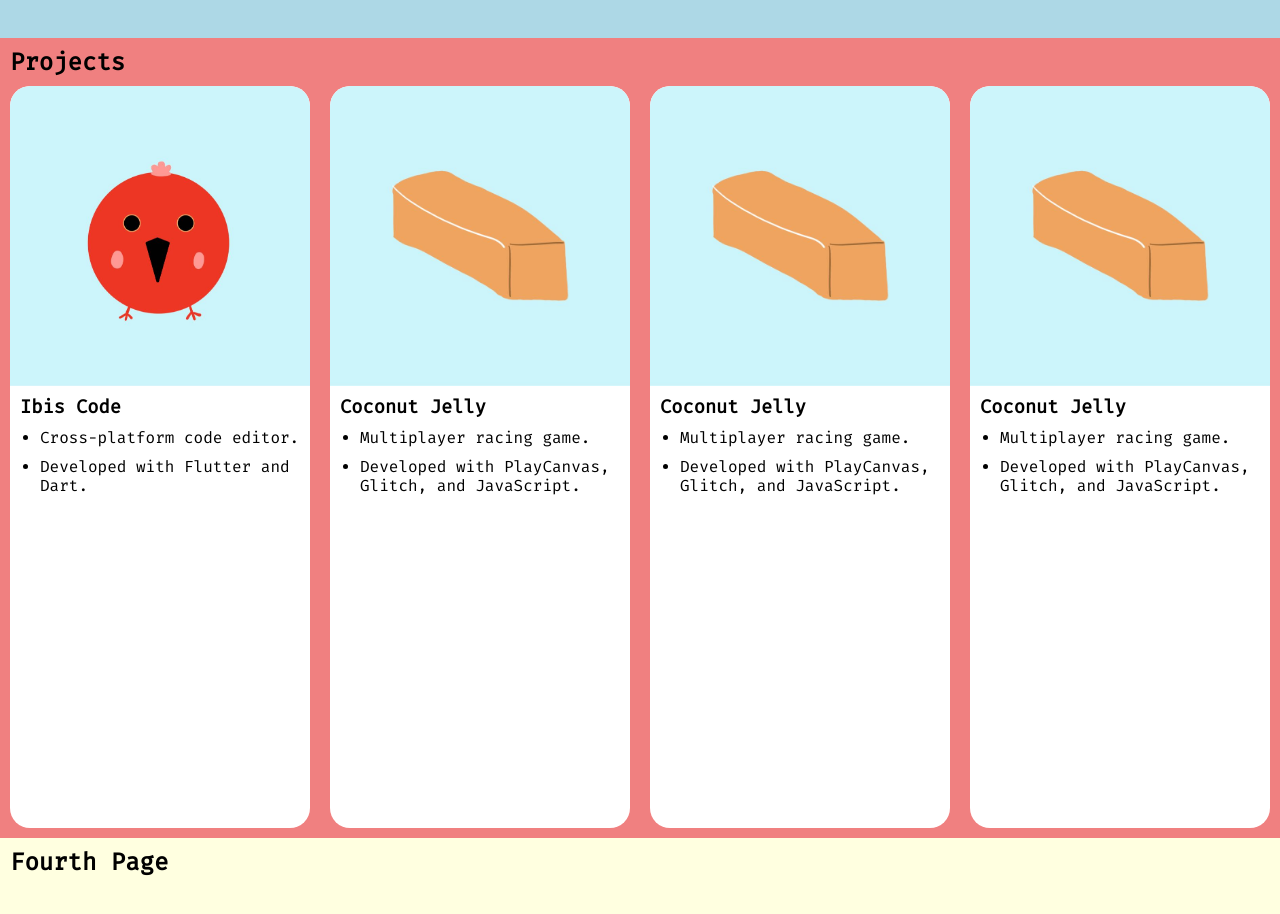
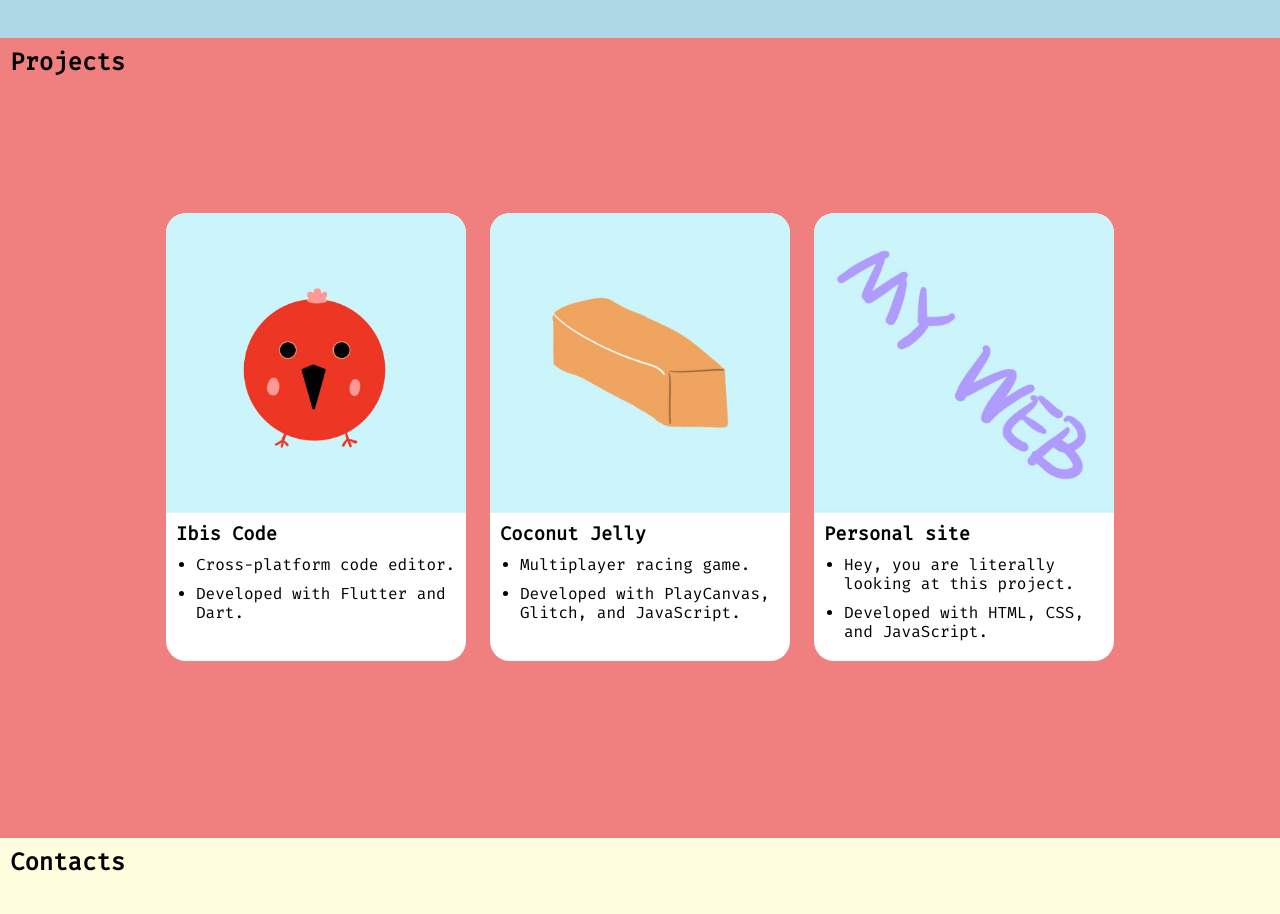
Before and after one commit to Zh-eng-yi/personal-site, a plain HTML site: page index.html in a window 1280 px wide. Shown: the part 1607-2521 px from the top of the page. Drawn offline with nearby package versions, Linux system fonts and the light colour scheme.

Commit message:
Improved alignment of project page

```diff
--- a/index.html
+++ b/index.html
@@ -14,7 +14,6 @@
 		<div class="container">
 
 			<section id="intro">
-				<!-- <h1>First Page</h1> -->
 				<h1>> <span class="auto-type"></span></h1>
 			</section>
 
@@ -68,27 +67,19 @@
 							<li>Developed with PlayCanvas, Glitch, and JavaScript.  </li>
 						</ul>
 					</div>
-					<div class="project-card"> <!--project coconut jelly-->
-						<div id="cj-image" class="project-image"></div>
-						<h3>Coconut Jelly</h3>
+					<div class="project-card"> <!--project personal site-->
+						<div id="ps-image" class="project-image"></div>
+						<h3>Personal site</h3>
 						<ul>
-							<li>Multiplayer racing game.</li>
-							<li>Developed with PlayCanvas, Glitch, and JavaScript.  </li>
-						</ul>
-					</div>
-					<div class="project-card"> <!--project coconut jelly-->
-						<div id="cj-image" class="project-image"></div>
-						<h3>Coconut Jelly</h3>
-						<ul>
-							<li>Multiplayer racing game.</li>
-							<li>Developed with PlayCanvas, Glitch, and JavaScript.  </li>
+							<li>Hey, you are literally looking at this project.</li>
+							<li>Developed with HTML, CSS, and JavaScript.  </li>
 						</ul>
 					</div>
 				</div>
 			</section>
 
-			<section class="four">
-				<h1>Fourth Page</h1>
+			<section id="contacts">
+				<h1>Contacts</h1>
 			</section>
 
 		</div>
--- a/style.css
+++ b/style.css
@@ -12,13 +12,11 @@ ul {
 }
 
 li {
-    /* margin: 10px; */
     margin-top: 20px;
 }
 
 section {
     min-height: 100vh;
-    /* scroll-snap-align: start; */
 }
 
 section h1 {
@@ -56,45 +54,27 @@ span {
     margin-right: 40px;
 }
 
-/* #projects {
-    background-color: lightcoral;
-    padding-bottom: 50px;
-} */
-
 #projects {
     background-color: lightcoral;
     display: flex;
     flex-direction: column;
 }
 
-#projects h1 {
-    align-self: flex-start;
-}
-
 .project-container {
+    margin: 40px 40px 80px;
     display: flex;
     flex: 1;
     flex-wrap: wrap;
     justify-content: center;
-    align-items: center;
+    align-content: center;
+    gap: 1.5em;
 }
-
-/* .project-container {
-    display: flex;
-    flex-wrap: wrap;
-    justify-content: center;
-    align-items: center;
-} */
 
 .project-card {
     background: white;
     width: 300px;
-    flex: 1;
-    align-self: stretch;
     border-radius: 20px;
-    padding-bottom: 40px;
     overflow: auto;
-    margin: 10px;
 }
 
 .project-card h3 {
@@ -104,6 +84,7 @@ span {
 .project-card ul {
     padding-left: 10px;
     padding-right: 10px;
+    padding-bottom: 20px;
 }
 
 .project-card li {
@@ -115,7 +96,6 @@ span {
     margin-bottom: 10px;
     background-size: cover;
     border-radius: 20px 20px 0 0;
-
 }
 
 #ic-image {
@@ -126,10 +106,10 @@ span {
     background-image: url(assets/coconut_jelly.jpg);
 }
 
-.four {
+#ps-image {
+    background-image: url(assets/my_web.jpg);
+}
+
+#contacts {
     background-color: lightyellow;
 }
-
-.five {
-    background-color: lightgreen;
-}
```
Also changed, not shown: assets/my_web.jpg (added).
